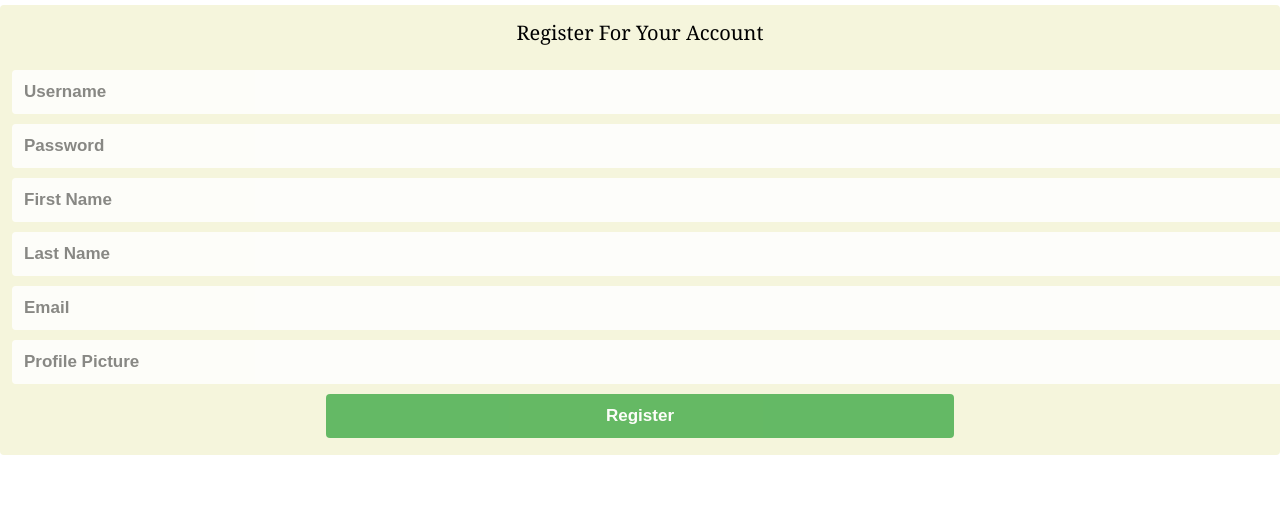
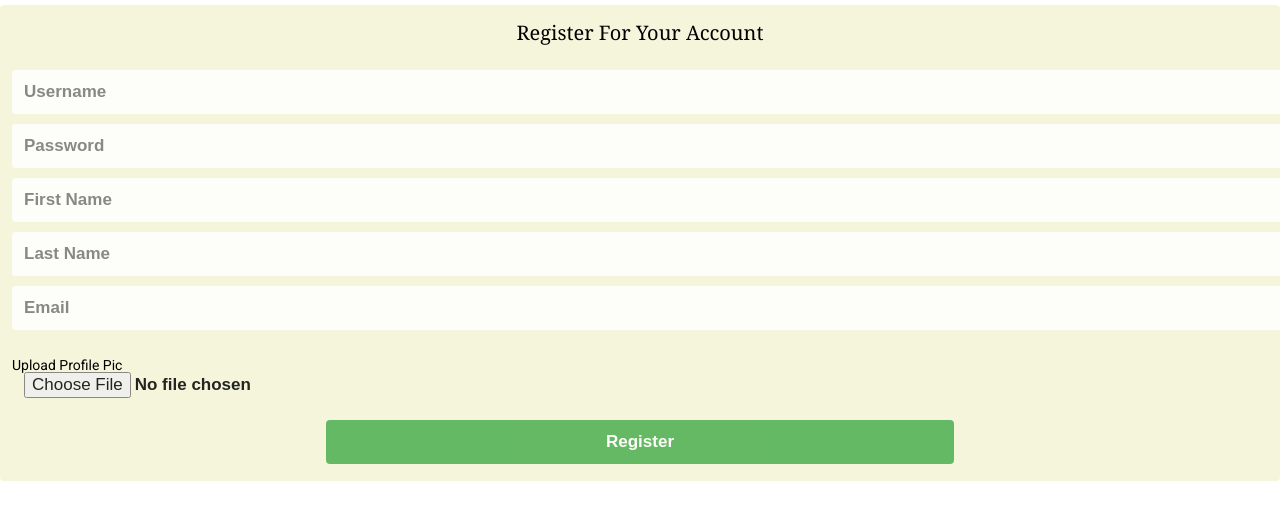
Before and after one commit to 2004javausf/Im_Sorry_Wilson_Repo, an Angular app in the folder imsorrywilson-site/: page /register in a window 1280 px wide. Shown: the top 520 px of the page. Built offline with nearby package versions, Linux system fonts and the light colour scheme.

Commit message:
MODULAR!

```diff
--- a/imsorrywilson-site/src/app/Users.ts
+++ b/imsorrywilson-site/src/app/Users.ts
@@ -5,5 +5,5 @@ export interface Users{
     firstName: string,
     lastName: string,
     email: string,
-    pic: string
+    pic: File
 }
--- a/imsorrywilson-site/src/app/register.service.ts
+++ b/imsorrywilson-site/src/app/register.service.ts
@@ -14,5 +14,4 @@ export class RegisterService {
     console.log(user);
     return this.http.post<any>('http://localhost:8080/user/register',user);
   }
-
 }
--- a/imsorrywilson-site/src/app/register/register.component.html
+++ b/imsorrywilson-site/src/app/register/register.component.html
@@ -19,8 +19,9 @@
         <input type="text" name="email" ngModel required #email="ngModel" placeholder="Email"/>
     </div>
 
-    <div>
-        <input type="text" name="pic" ngModel  #pic="ngModel" placeholder="Profile Picture"  /> <!--required-->
+    <div><br>
+        <label for="pic" style="position:absolute;">Upload Profile Pic</label>
+        <input type="file" id = "pic" name="pic" ngModel  #pic="ngModel" accept = "image/*" (change)="fileChange($event)"/>
     </div>
     <div>
         <input type="submit" [disabled]="!r.valid" value="Register"/>
--- a/imsorrywilson-site/src/app/register/register.component.ts
+++ b/imsorrywilson-site/src/app/register/register.component.ts
@@ -2,6 +2,8 @@ import { Component, OnInit } from '@angular/core';
 import { RegisterService } from '../register.service';
 import { Users } from '../Users';
 import { Router } from '@angular/router';
+import { DomSanitizer } from '@angular/platform-browser';
+import { JsonPipe } from '@angular/common';
 
 @Component({
   selector: 'app-register',
@@ -10,7 +12,7 @@ import { Router } from '@angular/router';
 })
 export class RegisterComponent implements OnInit {
 
-  constructor(private router: Router, private register: RegisterService) { }
+  constructor(private router: Router, private register: RegisterService, private sanitizer: DomSanitizer) { }
 
   user:Users = {
     id: 0,
@@ -24,6 +26,9 @@ export class RegisterComponent implements OnInit {
   ngOnInit(): void {
   }
 
+  fileChange(event){
+    this.user.pic = event.target.files[0];
+  }
   onSubmit(r){
     console.log(r.value);
     this.user.username = r.value.username;
@@ -31,8 +36,13 @@ export class RegisterComponent implements OnInit {
     this.user.firstName = r.value.firstName;
     this.user.lastName = r.value.lastName;
     this.user.email = r.value.email;
-    // this.user.pic = r.value.pic;
-    console.log(this.user);
+    //JSON.parse(this.user);
+    let s = this.user.pic.name;
+    let j = s.split(".");
+    let fname = this.user.username + ".png";
+    let imgData = new FormData();
+    imgData.append('imagefile',this.user.pic,fname);
+    JSON.stringify(this.user.pic)
     this.register.registerUser(this.user).subscribe();
     window.alert("Account Registered!");
     this.router.navigate(['login']);
```
Also changed, not shown: imsorrywilson-site/src/app/login/login.component.css (+4 -4 lines), 2 other files (tests, documents, lock files or other folders).
